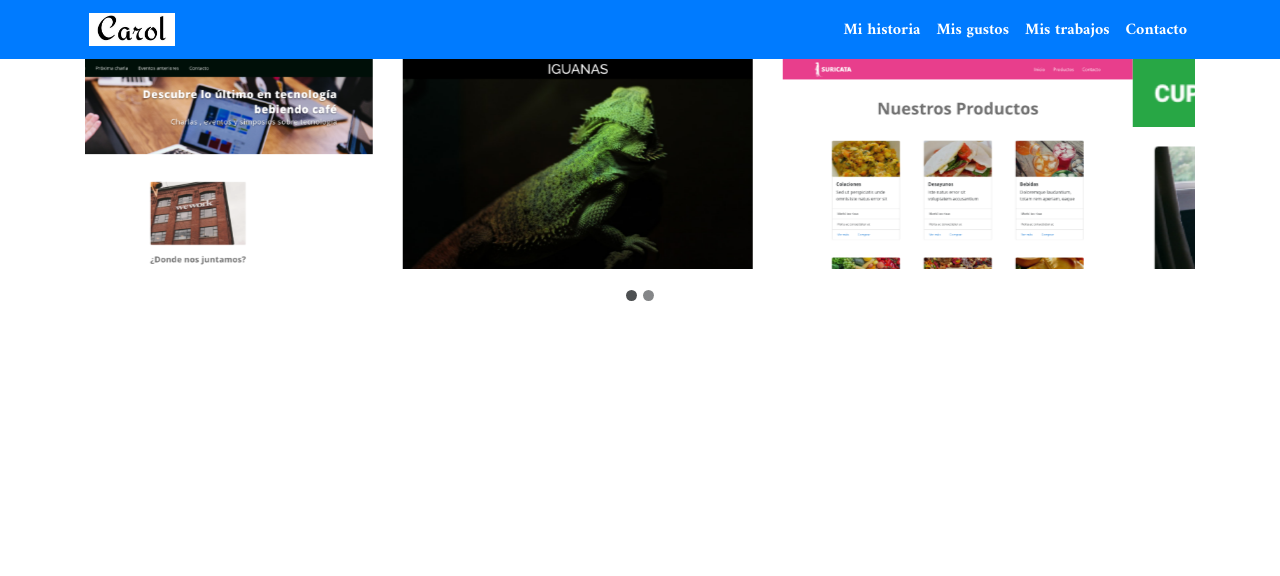
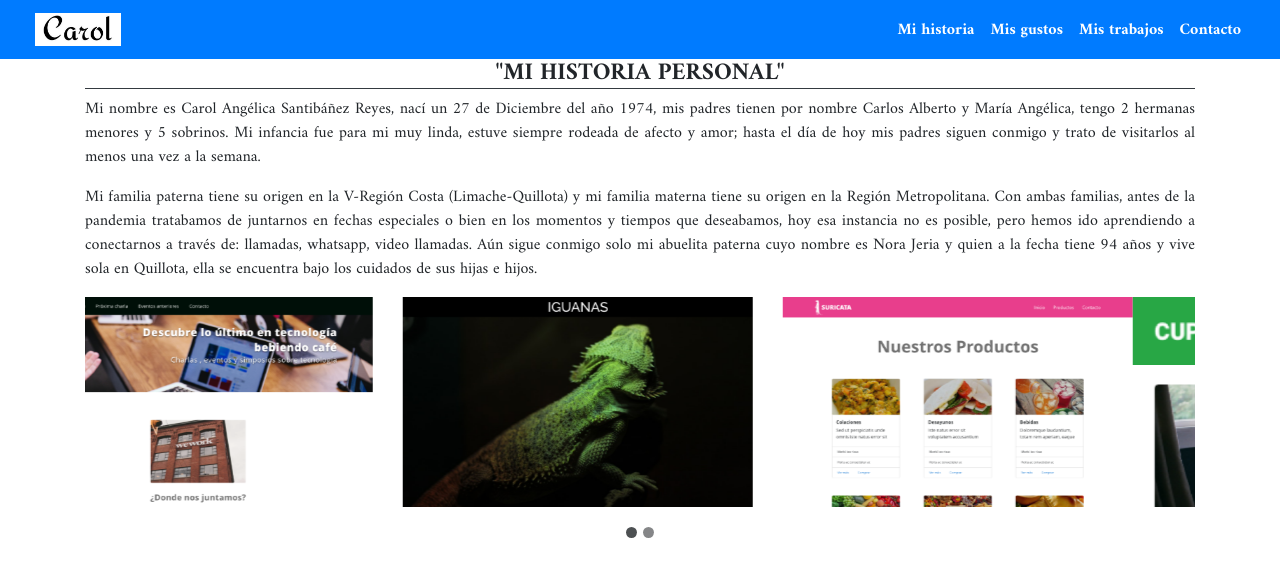
Before and after one commit to carol-img/Portafolio, a plain HTML site: page index.html in a window 1280 px wide. Drawn offline with nearby package versions, Linux system fonts and the light colour scheme.

Commit message:
cambio01delportafolio

```diff
--- a/index.html
+++ b/index.html
@@ -13,7 +13,7 @@
 <body>
     <!--inicio barra de navegación-->
     <nav class="navbar navbar-expand-lg navbar-dark bg-primary">
-        <div class="container">
+        <div class="container-fluid">
             <a class="navbar-brand" href="#"><img class="ml-1 w-25" src="assets/img/carol2.jpg" alt="logo carol"></a>
           <button class="navbar-toggler" type="button" data-toggle="collapse" data-target="#navbarNav"
               aria-controls="navbarNav" aria-expanded="false" aria-label="Toggle navigation">
@@ -39,17 +39,38 @@
       </nav>
        <!--fin barra de navegación-->
 
-       <!--foto principal-->
+       <!--FOTO PRINCIPAL-->
 
 
-       <!--fin foto principal-->
+       <!--FIN FOTO PRINCIPAL-->
 
-       <!--inicio de mi historia-->
+       <!--INICIO DE MI HISTORIA-->
+
+       <section class="container">
+
+          <!--antecedentes personales-->
+          <div class="d-none d-md-block">
+            <h4 class="text-center border-bottom border-dark font-weight-bold">"MI HISTORIA PERSONAL"</h4>
+            <div>
+              <p class="text-justify">Mi nombre es Carol Angélica Santibáñez Reyes, nací un 27 de Diciembre del año 1974, mis padres
+                tienen por nombre Carlos Alberto y María Angélica, tengo 2 hermanas menores y 5 sobrinos. Mi infancia fue para
+                mi muy linda, estuve siempre rodeada de afecto y amor; hasta el día de hoy mis padres siguen conmigo y trato de
+                visitarlos al menos una vez a la semana.</p>
+              <p class="text-justify">Mi familia paterna tiene su origen en la V-Región Costa (Limache-Quillota) y mi familia materna
+                tiene su origen en la Región Metropolitana. Con ambas familias, antes de la pandemia tratabamos de juntarnos en
+                fechas especiales o bien en los momentos y tiempos que deseabamos, hoy esa instancia no es posible, pero hemos ido aprendiendo a conectarnos a través de: llamadas, whatsapp,
+                video llamadas. Aún sigue conmigo solo mi abuelita paterna cuyo nombre es Nora Jeria y quien a la fecha tiene 94 años y vive sola en Quillota, ella se encuentra bajo los cuidados de sus hijas e hijos.</p>
+
+            </div>
+
+          </div>
+
+       </section>
 
 
-       <!--fin de mi historia-->
+       <!--FIN DE MI HISTORIA-->
 
-       <!--inicio carrusel-->
+       <!--INICIO CARRUSEL-->
        <section class="container">
         <div id="carouselExampleIndicators" class="carousel slide" data-ride="carousel">
           <ol class="carousel-indicators">
@@ -97,7 +118,7 @@
 
 
 
-       <!--fin carrusel-->
+       <!--FIN CARRUSEL-->
 
 
 
```
Also changed, not shown: assets/img/cine.jpg (added), assets/img/universidad catolica.jpg (added).
